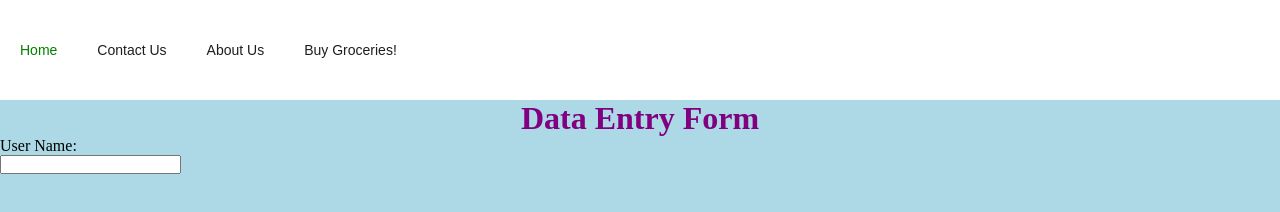
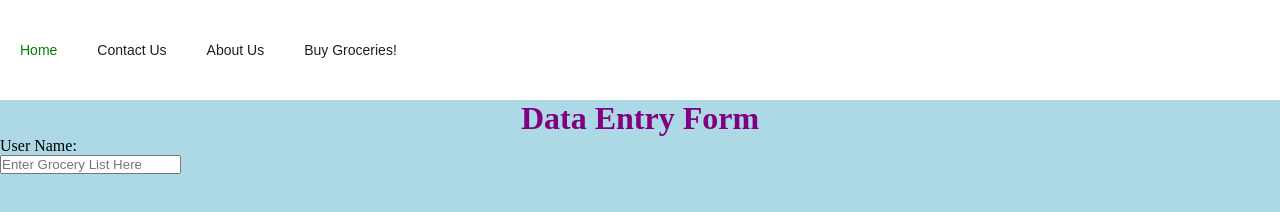
Before and after one commit to m-davis201/m-davis201.github.io, a plain HTML site: page order.html in a window 1280 px wide. Drawn offline with Linux system fonts and the light colour scheme.

Commit message:
Update order.html

```diff
--- a/order.html
+++ b/order.html
@@ -20,7 +20,7 @@
   <form name = "frmDataEntry" action="processor.html" method = "get">
   <h1>Data Entry Form</h1>
   <p>User Name:</p>
-  <input type="text" name= "txtUserName" id="txtUserName" />
+  <input type="text" name= "txtUserName" id="txtUserName" value = "" placeholder = "Enter Grocery List Here" />
    </form>
 
 </body>
```
